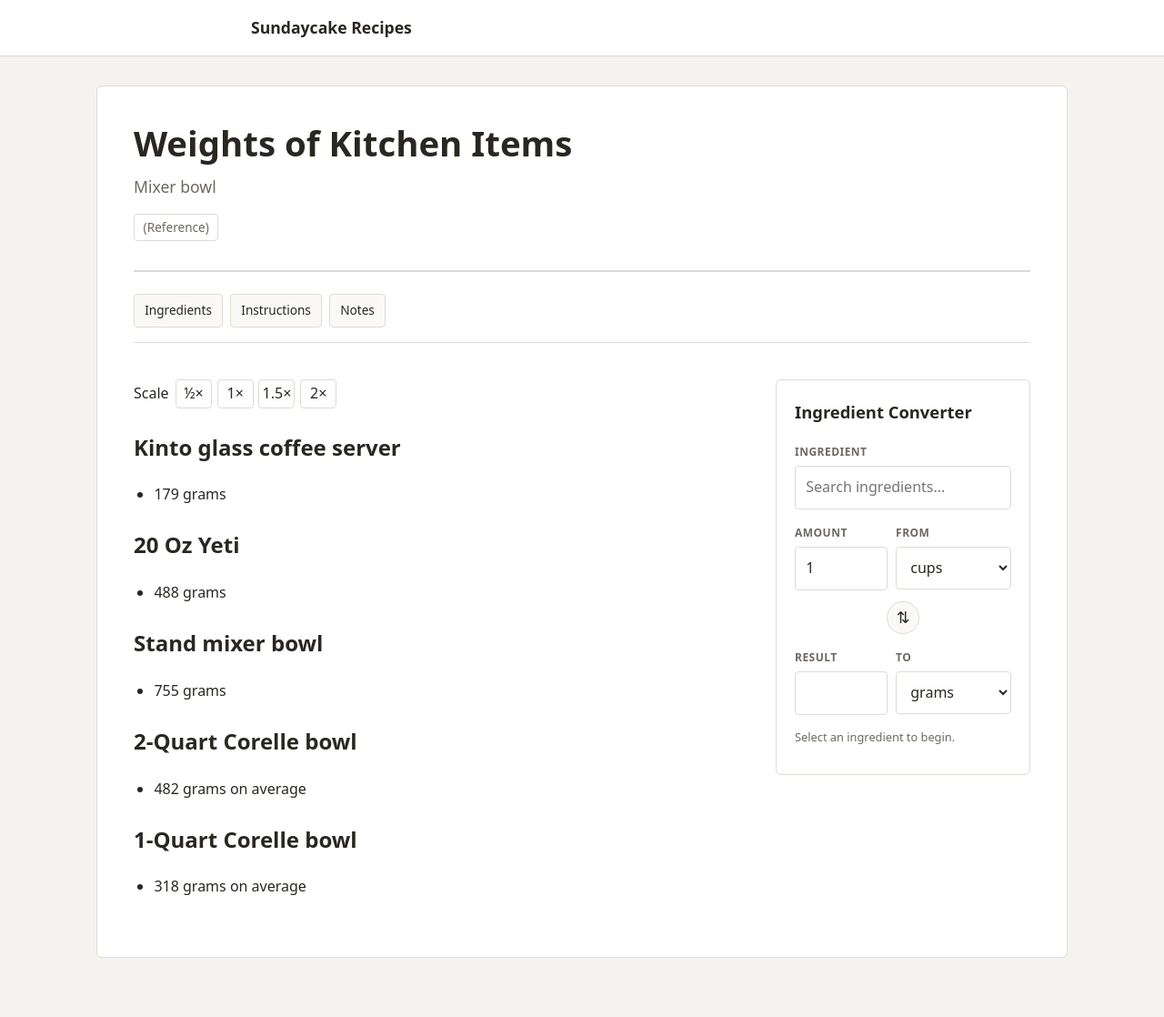
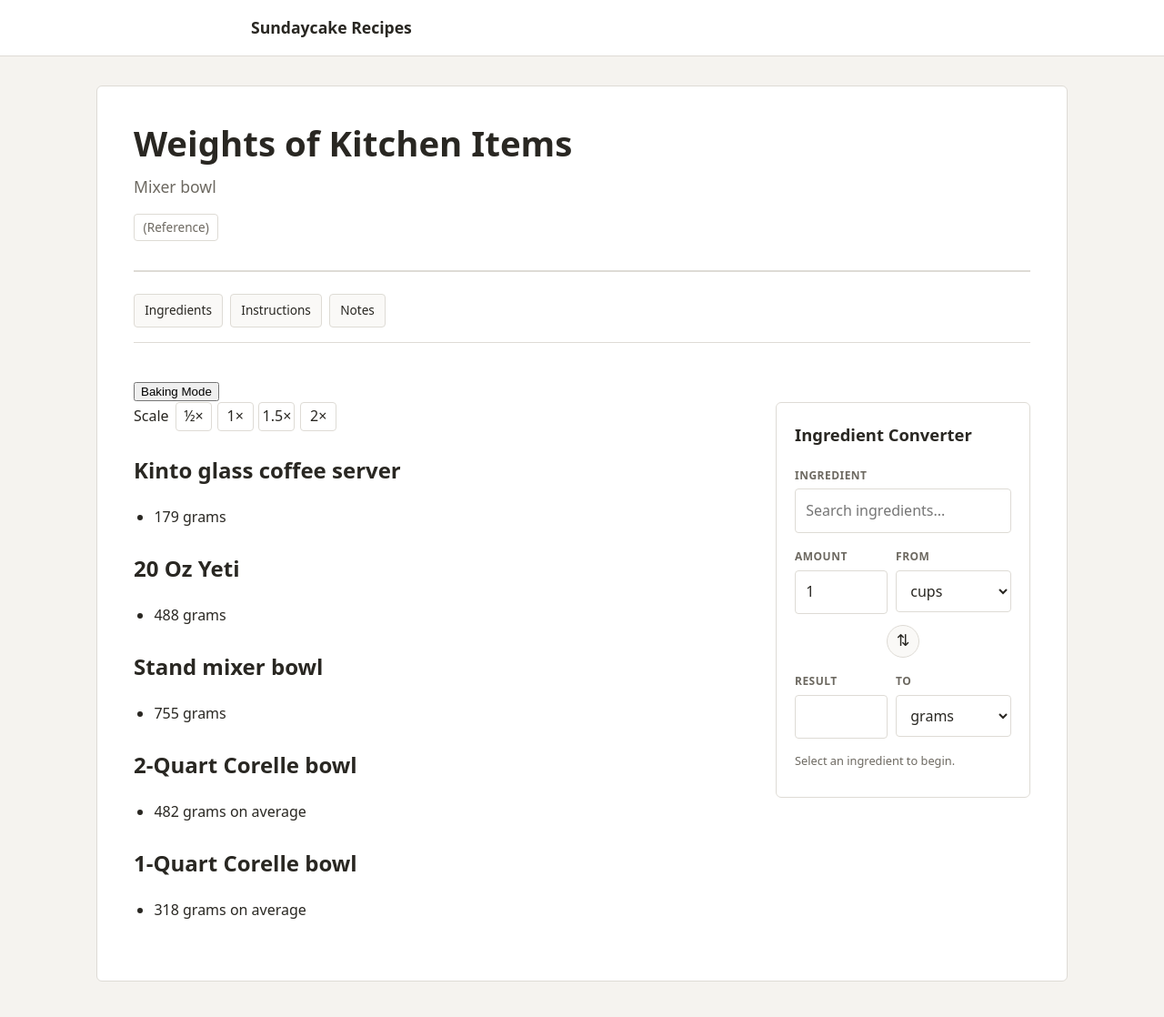
Before and after one commit to sundaycake/recipes, a Jekyll site: the page built from _recipes/-weights-of-kitchen-items.md, in a window 1280 px wide and 1143 px high. Shown: the top 1118 px of the window at 91% size. Built offline with Jekyll 4.4.1, drawn with Linux system fonts in a browser that asks for light colours.

Commit message:
Add files via upload

```diff
--- a/_layouts/recipe.html
+++ b/_layouts/recipe.html
@@ -102,6 +102,24 @@ layout: default
     <a href="#notes">Notes</a>
 
   </nav>
+
+
+  <div class="recipe-baking-mode">
+
+    <button
+      type="button"
+      data-baking-toggle
+      aria-pressed="false"
+    >
+      Baking Mode
+    </button>
+
+    <span
+      class="baking-mode-status"
+      aria-live="polite"
+    ></span>
+
+  </div>
 
 
   <div class="recipe-layout">
```
